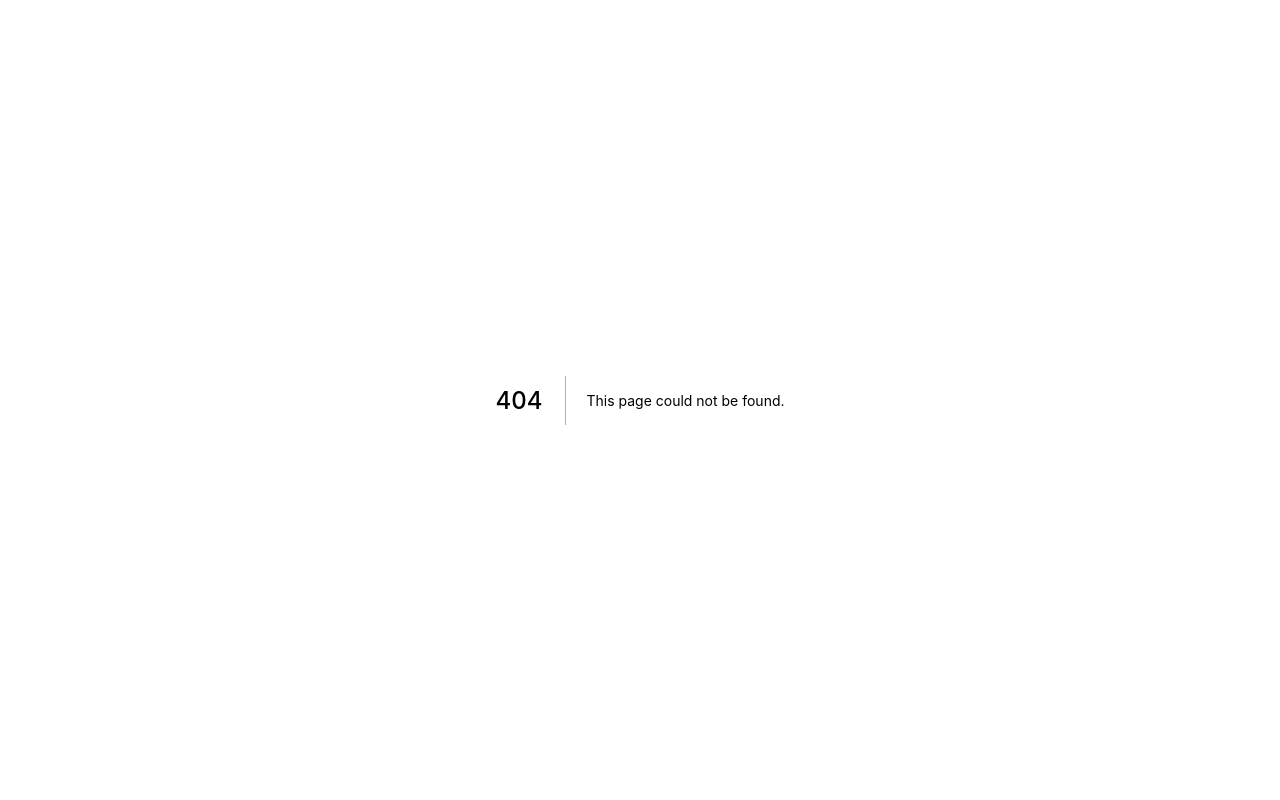
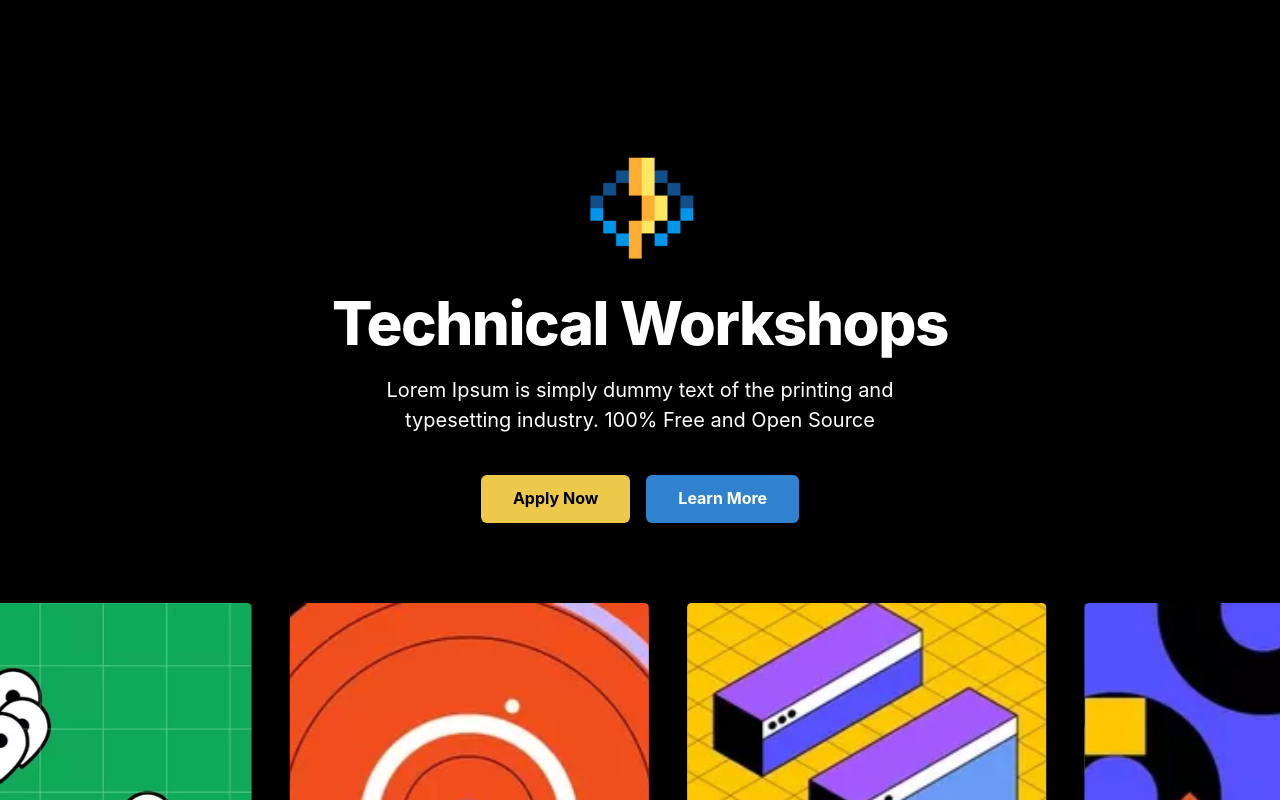
Before and after one commit to bitprj/bitproject_website, a Next.js app: page /technicalworkshops in a window 1280 px wide. Before the commit this address had no page. Shown: the top 800 px of the page. Built offline with nearby package versions, Linux system fonts and the light colour scheme.

Commit message:
other pages & graphic fix

```diff
--- a/components/dualcol/index.jsx
+++ b/components/dualcol/index.jsx
@@ -84,8 +84,7 @@ export const DualCol  = ( {preheading, heading, para1, para2, li1, li2, li3, img
             }}
           />
           <Img
-            marginEnd="-16rem"
-            w="50rem"
+            margin="3rem auto"
             src={img}
             alt="Counselorbot picture"
           />
--- a/components/hero/landing.tsx
+++ b/components/hero/landing.tsx
@@ -114,8 +114,9 @@ export const Landing = ({ heading, description,cta1, cta2, image, logoImage, pla
               alt="Screenshot of Envelope App"
               src={image}
               width="100%"
-              maxW="70rem"
+              // maxW="70rem"
               m="0 auto"
+              mt="10rem"
             />
       </Box>
 
--- /dev/null
+++ b/pages/technicalworkshops.js
@@ -0,0 +1,32 @@
+import Head from 'next/head'
+import Image from 'next/image'
+
+import { Landing } from '../components/hero/landing.tsx'
+// import Layout from '../components/layout'
+import { Hero } from '../components/hero'
+import { Textblock } from '../components/textblock'
+import { DualCol } from '../components/dualcol'
+
+
+export default function Orchestration() {
+  return (
+    <div>
+
+      <Landing
+      heading="Technical Workshops"
+      description="Lorem Ipsum is simply dummy text of the printing and typesetting industry. 100% Free and Open Source"
+      cta1="Apply Now"
+      cta2="Learn More"
+      image="/workshops.svg"
+      logoImage="/serverlessLogo.svg"
+      cta1link={' https://www.notion.so/bitproject/Welcome-to-Serverless-Camp-e218f86daf4248509350709cd9fa8017'}
+      cta2link={'https://airtable.com/shr9hT8pEXpAAM00Z'}
+      />
+
+
+
+
+
+    </div>
+  )
+}
```
Also changed, not shown: pages/orchestration.js (added, +32 -0 lines), public/workshops.svg (added).
